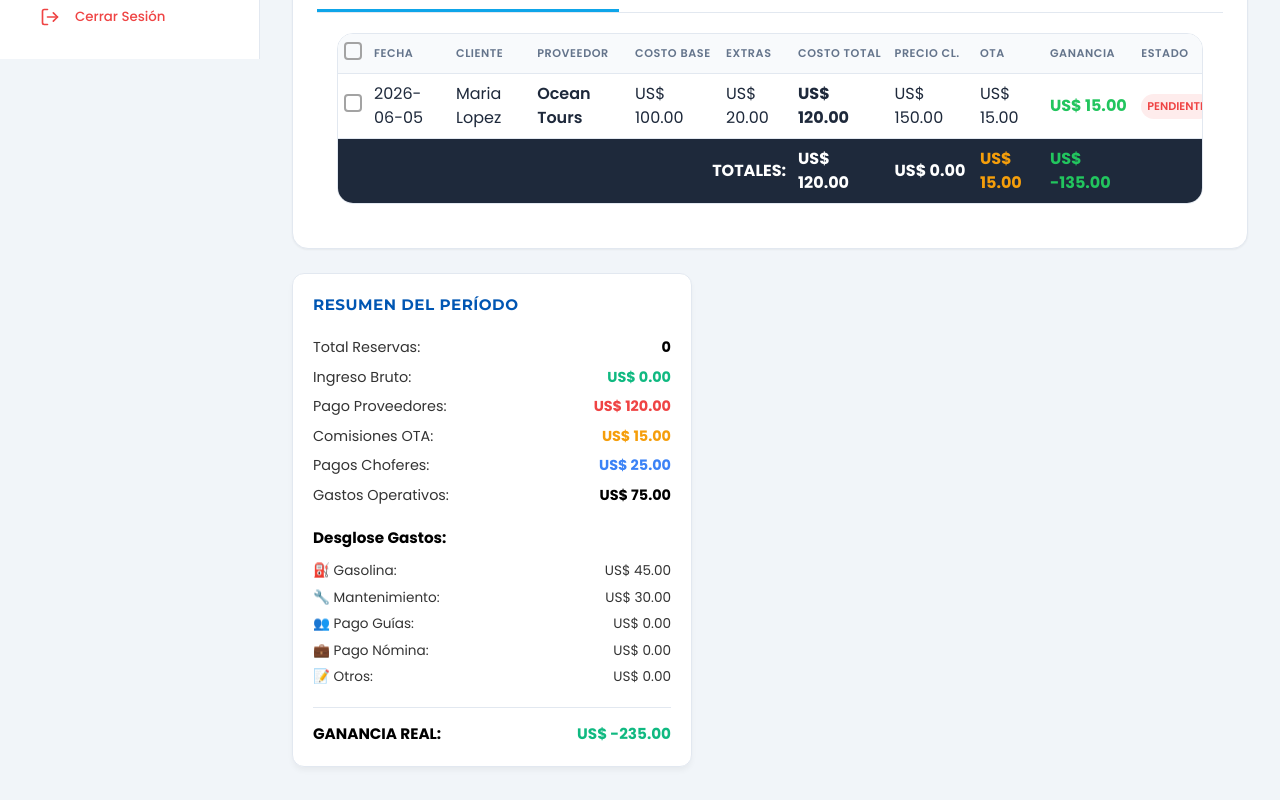
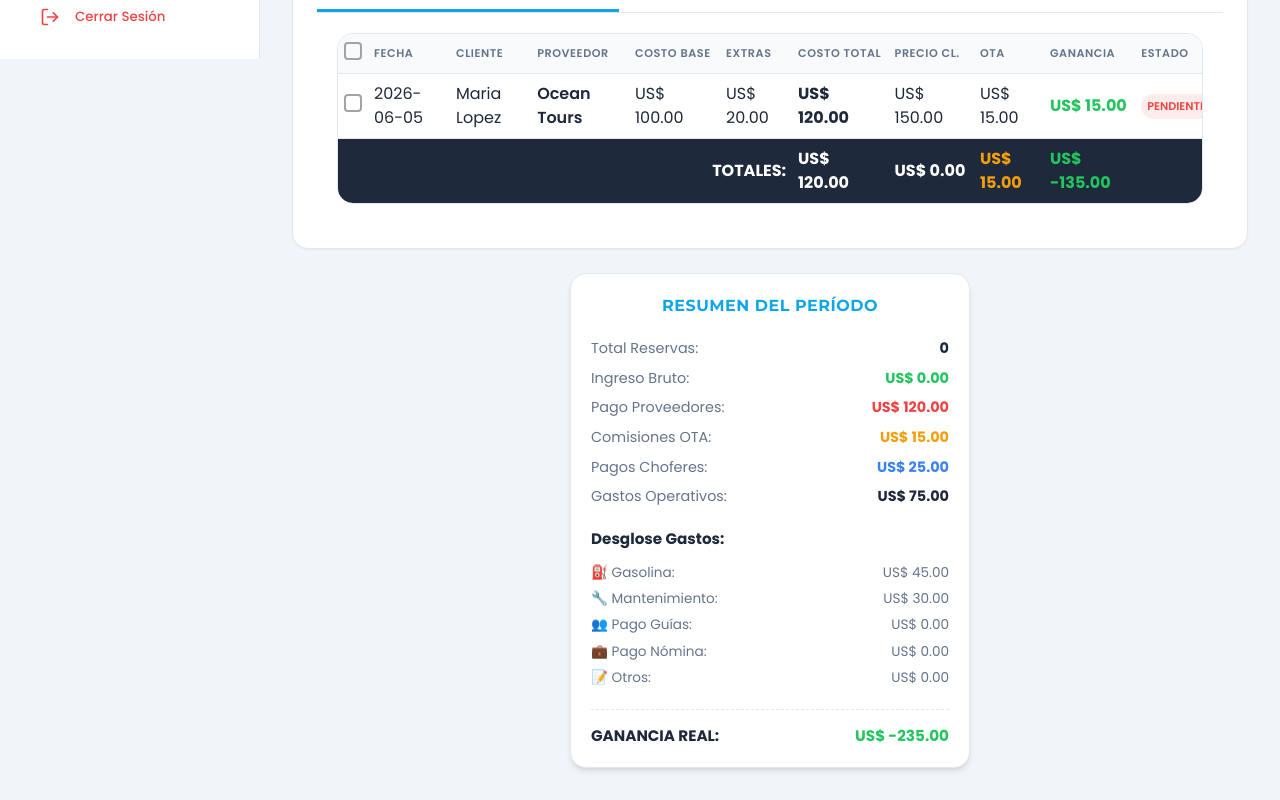
Before and after one commit to mayelingarcia1906-wq/JhorajiTours, a React (Vite) app: page /#/finances in a window 1280 px wide. Shown: the part 741-1541 px from the top of the page. Built offline with nearby package versions, Linux system fonts and the light colour scheme.

Commit message:
style: apply system css variables to summary card

```diff
--- a/src/pages/FinancesPage.jsx
+++ b/src/pages/FinancesPage.jsx
@@ -359,64 +359,64 @@ const FinancesPage = () => {
         </div>
       </div>
 
-      <div className="card" style={{ width: '100%', maxWidth: '400px', padding: '20px', backgroundColor: '#fff', border: '1px solid #e2e8f0', borderRadius: '12px', boxShadow: '0 4px 6px -1px rgba(0, 0, 0, 0.05)' }}>
-        <h3 style={{ color: '#0056b3', fontSize: '0.95rem', fontWeight: 700, marginBottom: '20px', textTransform: 'uppercase', letterSpacing: '0.5px' }}>
+      <div className="card" style={{ width: '100%', maxWidth: '400px', padding: '20px', backgroundColor: 'var(--card-bg)', border: '1px solid var(--border-color)', borderRadius: 'var(--radius-lg)', boxShadow: 'var(--shadow-md)', margin: '0 auto' }}>
+        <h3 style={{ color: 'var(--primary-color)', fontSize: '1rem', fontWeight: 700, marginBottom: '20px', textTransform: 'uppercase', letterSpacing: '0.5px', textAlign: 'center' }}>
           RESUMEN DEL PERÍODO
         </h3>
 
         <div style={{ display: 'flex', justifyContent: 'space-between', marginBottom: '8px', fontSize: '0.9rem' }}>
-          <span style={{ color: '#333' }}>Total Reservas:</span>
-          <span style={{ fontWeight: 'bold', color: '#000' }}>{allBookings.length}</span>
+          <span style={{ color: 'var(--text-light)' }}>Total Reservas:</span>
+          <span style={{ fontWeight: 'bold', color: 'var(--text-dark)' }}>{allBookings.length}</span>
         </div>
         <div style={{ display: 'flex', justifyContent: 'space-between', marginBottom: '8px', fontSize: '0.9rem' }}>
-          <span style={{ color: '#333' }}>Ingreso Bruto:</span>
-          <span style={{ fontWeight: 'bold', color: '#10b981' }}>US$ {totalBruto.toFixed(2)}</span>
+          <span style={{ color: 'var(--text-light)' }}>Ingreso Bruto:</span>
+          <span style={{ fontWeight: 'bold', color: 'var(--success)' }}>US$ {totalBruto.toFixed(2)}</span>
         </div>
         <div style={{ display: 'flex', justifyContent: 'space-between', marginBottom: '8px', fontSize: '0.9rem' }}>
-          <span style={{ color: '#333' }}>Pago Proveedores:</span>
-          <span style={{ fontWeight: 'bold', color: '#ef4444' }}>US$ {totalProv.toFixed(2)}</span>
+          <span style={{ color: 'var(--text-light)' }}>Pago Proveedores:</span>
+          <span style={{ fontWeight: 'bold', color: 'var(--danger)' }}>US$ {totalProv.toFixed(2)}</span>
         </div>
         <div style={{ display: 'flex', justifyContent: 'space-between', marginBottom: '8px', fontSize: '0.9rem' }}>
-          <span style={{ color: '#333' }}>Comisiones OTA:</span>
-          <span style={{ fontWeight: 'bold', color: '#f59e0b' }}>US$ {totalOta.toFixed(2)}</span>
+          <span style={{ color: 'var(--text-light)' }}>Comisiones OTA:</span>
+          <span style={{ fontWeight: 'bold', color: 'var(--warning)' }}>US$ {totalOta.toFixed(2)}</span>
         </div>
         <div style={{ display: 'flex', justifyContent: 'space-between', marginBottom: '8px', fontSize: '0.9rem' }}>
-          <span style={{ color: '#333' }}>Pagos Choferes:</span>
-          <span style={{ fontWeight: 'bold', color: '#3b82f6' }}>US$ {totalDriver.toFixed(2)}</span>
+          <span style={{ color: 'var(--text-light)' }}>Pagos Choferes:</span>
+          <span style={{ fontWeight: 'bold', color: 'var(--info)' }}>US$ {totalDriver.toFixed(2)}</span>
         </div>
         <div style={{ display: 'flex', justifyContent: 'space-between', marginBottom: '20px', fontSize: '0.9rem' }}>
-          <span style={{ color: '#333' }}>Gastos Operativos:</span>
-          <span style={{ fontWeight: 'bold', color: '#000' }}>US$ {totalGastos.toFixed(2)}</span>
+          <span style={{ color: 'var(--text-light)' }}>Gastos Operativos:</span>
+          <span style={{ fontWeight: 'bold', color: 'var(--text-dark)' }}>US$ {totalGastos.toFixed(2)}</span>
         </div>
 
-        <div style={{ fontWeight: 'bold', marginBottom: '12px', fontSize: '0.95rem', color: '#000' }}>
+        <div style={{ fontWeight: 'bold', marginBottom: '12px', fontSize: '0.95rem', color: 'var(--text-dark)' }}>
           Desglose Gastos:
         </div>
 
         <div style={{ display: 'flex', justifyContent: 'space-between', marginBottom: '6px', fontSize: '0.85rem' }}>
-          <span style={{ color: '#333', display: 'flex', alignItems: 'center', gap: '6px' }}>⛽ Gasolina:</span>
-          <span style={{ color: '#333' }}>US$ {gasTotal.toFixed(2)}</span>
+          <span style={{ color: 'var(--text-light)', display: 'flex', alignItems: 'center', gap: '6px' }}>⛽ Gasolina:</span>
+          <span style={{ color: 'var(--text-light)' }}>US$ {gasTotal.toFixed(2)}</span>
         </div>
         <div style={{ display: 'flex', justifyContent: 'space-between', marginBottom: '6px', fontSize: '0.85rem' }}>
-          <span style={{ color: '#333', display: 'flex', alignItems: 'center', gap: '6px' }}>🔧 Mantenimiento:</span>
-          <span style={{ color: '#333' }}>US$ {mantTotal.toFixed(2)}</span>
+          <span style={{ color: 'var(--text-light)', display: 'flex', alignItems: 'center', gap: '6px' }}>🔧 Mantenimiento:</span>
+          <span style={{ color: 'var(--text-light)' }}>US$ {mantTotal.toFixed(2)}</span>
         </div>
         <div style={{ display: 'flex', justifyContent: 'space-between', marginBottom: '6px', fontSize: '0.85rem' }}>
-          <span style={{ color: '#333', display: 'flex', alignItems: 'center', gap: '6px' }}>👥 Pago Guías:</span>
-          <span style={{ color: '#333' }}>US$ {guiasTotal.toFixed(2)}</span>
+          <span style={{ color: 'var(--text-light)', display: 'flex', alignItems: 'center', gap: '6px' }}>👥 Pago Guías:</span>
+          <span style={{ color: 'var(--text-light)' }}>US$ {guiasTotal.toFixed(2)}</span>
         </div>
         <div style={{ display: 'flex', justifyContent: 'space-between', marginBottom: '6px', fontSize: '0.85rem' }}>
-          <span style={{ color: '#333', display: 'flex', alignItems: 'center', gap: '6px' }}>💼 Pago Nómina:</span>
-          <span style={{ color: '#333' }}>US$ {nominaTotal.toFixed(2)}</span>
+          <span style={{ color: 'var(--text-light)', display: 'flex', alignItems: 'center', gap: '6px' }}>💼 Pago Nómina:</span>
+          <span style={{ color: 'var(--text-light)' }}>US$ {nominaTotal.toFixed(2)}</span>
         </div>
         <div style={{ display: 'flex', justifyContent: 'space-between', marginBottom: '20px', fontSize: '0.85rem' }}>
-          <span style={{ color: '#333', display: 'flex', alignItems: 'center', gap: '6px' }}>📝 Otros:</span>
-          <span style={{ color: '#333' }}>US$ {otrosTotal.toFixed(2)}</span>
+          <span style={{ color: 'var(--text-light)', display: 'flex', alignItems: 'center', gap: '6px' }}>📝 Otros:</span>
+          <span style={{ color: 'var(--text-light)' }}>US$ {otrosTotal.toFixed(2)}</span>
         </div>
 
-        <div style={{ display: 'flex', justifyContent: 'space-between', marginTop: '5px', paddingTop: '15px', borderTop: '1px solid #e2e8f0', fontSize: '0.95rem' }}>
-          <span style={{ fontWeight: '800', color: '#000' }}>GANANCIA REAL:</span>
-          <span style={{ fontWeight: '800', color: '#10b981' }}>US$ {gananciaReal.toFixed(2)}</span>
+        <div style={{ display: 'flex', justifyContent: 'space-between', marginTop: '5px', paddingTop: '15px', borderTop: '1px dashed var(--border-color)', fontSize: '0.95rem' }}>
+          <span style={{ fontWeight: '800', color: 'var(--text-dark)' }}>GANANCIA REAL:</span>
+          <span style={{ fontWeight: '800', color: 'var(--success)' }}>US$ {gananciaReal.toFixed(2)}</span>
         </div>
       </div>
 
```
